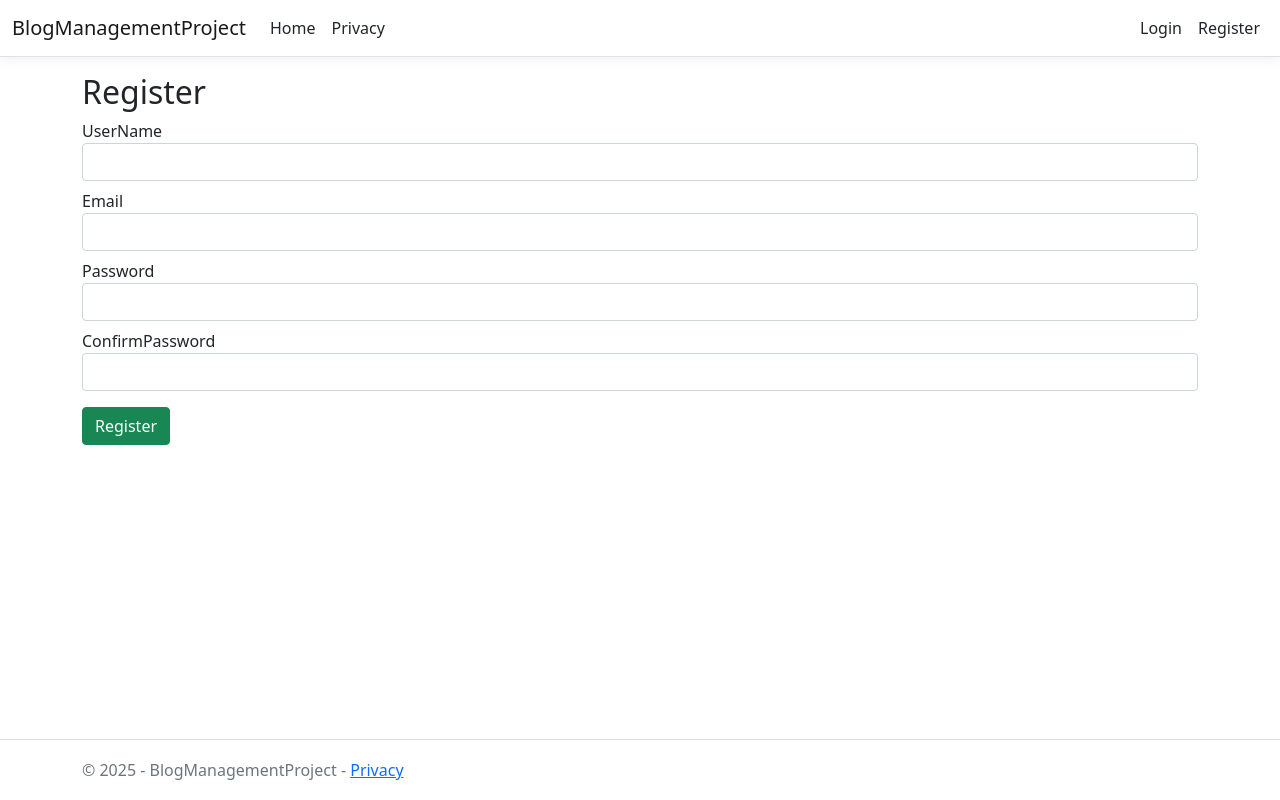
After one commit to DumanIbrahm/blog-management, an ASP.NET Core app: template Views/Account/Register.cshtml in a window 1280 px wide. The commit adds this page. Run offline with ASP.NET Core 8, Linux system fonts and the light colour scheme; the template is opened without the code that fills it, so the values that code supplies are empty; style sheets or scripts are compiled from the project's sources.

Commit message:
Added user authentication with register, login, and logout.

```diff
--- a/Models/Category.cs
+++ b/Models/Category.cs
@@ -1,4 +1,5 @@
 using System.ComponentModel.DataAnnotations;
+using BlogManagementProject.Models;
 
 namespace BlogManagementProject
 {
--- a/Models/User.cs
+++ b/Models/User.cs
@@ -1,3 +1,4 @@
+using BlogManagementProject.Models;
 using Microsoft.AspNetCore.Identity;
 
 namespace BlogManagementProject
--- /dev/null
+++ b/Views/Account/Register.cshtml
@@ -0,0 +1,41 @@
+@model BlogManagementProject.ViewModels.RegisterViewModel
+
+@{
+    ViewData["Title"] = "Register";
+}
+
+<h2>Register</h2>
+
+<form asp-action="Register" method="post">
+    <div class="form-group mb-2">
+        <label asp-for="UserName"></label>
+        <input asp-for="UserName" class="form-control" />
+        <span asp-validation-for="UserName" class="text-danger"></span>
+    </div>
+
+    <div class="form-group mb-2">
+        <label asp-for="Email"></label>
+        <input asp-for="Email" class="form-control" />
+        <span asp-validation-for="Email" class="text-danger"></span>
+    </div>
+
+    <div class="form-group mb-2">
+        <label asp-for="Password"></label>
+        <input asp-for="Password" class="form-control" type="password" />
+        <span asp-validation-for="Password" class="text-danger"></span>
+    </div>
+
+    <div class="form-group mb-3">
+        <label asp-for="ConfirmPassword"></label>
+        <input asp-for="ConfirmPassword" class="form-control" type="password" />
+        <span asp-validation-for="ConfirmPassword" class="text-danger"></span>
+    </div>
+
+    <button type="submit" class="btn btn-success">Register</button>
+</form>
+
+@section Scripts {
+    @{
+        await Html.RenderPartialAsync("_ValidationScriptsPartial");
+    }
+}
--- a/Views/Home/Privacy.cshtml
+++ /dev/null
@@ -1,6 +0,0 @@
-@{
-    ViewData["Title"] = "Privacy Policy";
-}
-<h1>@ViewData["Title"]</h1>
-
-<p>Use this page to detail your site's privacy policy.</p>
--- a/Views/Shared/_Layout.cshtml
+++ b/Views/Shared/_Layout.cshtml
@@ -1,5 +1,6 @@
 <!DOCTYPE html>
 <html lang="en">
+
 <head>
     <meta charset="utf-8" />
     <meta name="viewport" content="width=device-width, initial-scale=1.0" />
@@ -8,13 +9,14 @@
     <link rel="stylesheet" href="~/css/site.css" asp-append-version="true" />
     <link rel="stylesheet" href="~/BlogManagementProject.styles.css" asp-append-version="true" />
 </head>
+
 <body>
     <header>
         <nav class="navbar navbar-expand-sm navbar-toggleable-sm navbar-light bg-white border-bottom box-shadow mb-3">
             <div class="container-fluid">
                 <a class="navbar-brand" asp-area="" asp-controller="Home" asp-action="Index">BlogManagementProject</a>
-                <button class="navbar-toggler" type="button" data-bs-toggle="collapse" data-bs-target=".navbar-collapse" aria-controls="navbarSupportedContent"
-                        aria-expanded="false" aria-label="Toggle navigation">
+                <button class="navbar-toggler" type="button" data-bs-toggle="collapse" data-bs-target=".navbar-collapse"
+                    aria-controls="navbarSupportedContent" aria-expanded="false" aria-label="Toggle navigation">
                     <span class="navbar-toggler-icon"></span>
                 </button>
                 <div class="navbar-collapse collapse d-sm-inline-flex justify-content-between">
@@ -23,8 +25,30 @@
                             <a class="nav-link text-dark" asp-area="" asp-controller="Home" asp-action="Index">Home</a>
                         </li>
                         <li class="nav-item">
-                            <a class="nav-link text-dark" asp-area="" asp-controller="Home" asp-action="Privacy">Privacy</a>
+                            <a class="nav-link text-dark" asp-area="" asp-controller="Home"
+                                asp-action="Privacy">Privacy</a>
                         </li>
+                    </ul>
+
+                    <ul class="navbar-nav">
+                        @if (User.Identity != null && User.Identity.IsAuthenticated)
+                        {
+                            <li class="nav-item">
+                                <span class="nav-link text-dark">Hello, @User.Identity.Name!</span>
+                            </li>
+                            <li class="nav-item">
+                                <a class="nav-link text-dark" asp-controller="Account" asp-action="Logout">Logout</a>
+                            </li>
+                        }
+                        else
+                        {
+                            <li class="nav-item">
+                                <a class="nav-link text-dark" asp-controller="Account" asp-action="Login">Login</a>
+                            </li>
+                            <li class="nav-item">
+                                <a class="nav-link text-dark" asp-controller="Account" asp-action="Register">Register</a>
+                            </li>
+                        }
                     </ul>
                 </div>
             </div>
@@ -46,4 +70,5 @@
     <script src="~/js/site.js" asp-append-version="true"></script>
     @await RenderSectionAsync("Scripts", required: false)
 </body>
+
 </html>
```
Also changed, not shown: Controllers/AccountController.cs (added, +64 -0 lines), Controllers/HomeController.cs (deleted, +0 -31 lines), ViewModels/LoginViewModel.cs (added, +16 -0 lines), ViewModels/RegisterViewModel.cs (added, +23 -0 lines), Views/Account/Login.cshtml (added, +34 -0 lines), Views/Home/Index.cshtml (deleted, +0 -8 lines), 3 other files.
